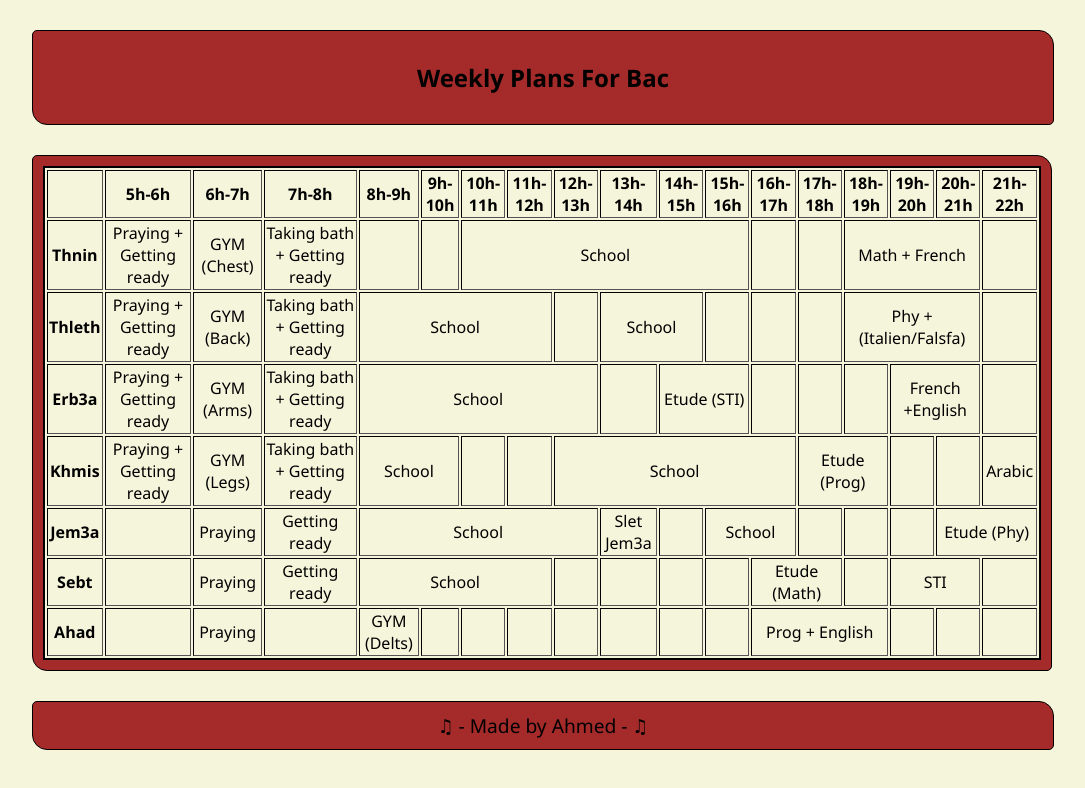
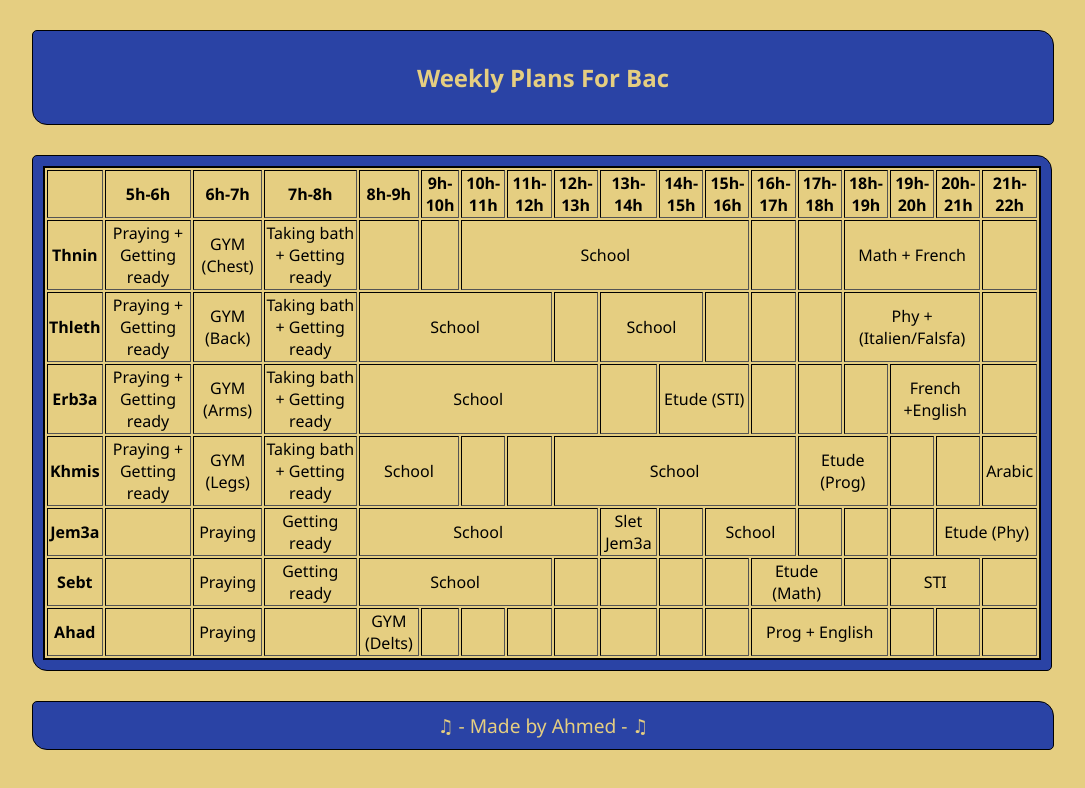
Before and after one commit to ahmed10nedhyr/bac-plan, a plain HTML site: page index.html in a window 1280 px wide. Shown: the whole page, without its empty margins (6-1091 px from the left). Drawn offline with Linux system fonts and the light colour scheme.

Commit message:
Update style.css

```diff
--- a/style.css
+++ b/style.css
@@ -1,18 +1,10 @@
 body{
-    background-color: beige;
+    background-color: rgb(229, 206, 129);
     font-family: 'Segoe UI', Tahoma, Geneva, Verdana, sans-serif;
 }
-header{
-    background: brown;
-    border: 1px solid black;
-    border-radius: 5px 15px;
-    margin: 30px;
-    padding: 10px;
-    text-align: center;
-    width: 1000px;
-}
-footer{
-    background: brown;
+header,footer{
+    background: rgb(42, 67, 165);
+    color: rgb(229, 206, 129);
     border: 1px solid black;
     border-radius: 5px 15px;
     margin: 30px;
@@ -21,7 +13,7 @@ footer{
     width: 1000px;
 }
 section{
-    background: brown;
+    background: rgb(42, 67, 165);
     border: 1px solid black;
     border-radius: 5px 15px;
     margin: 30px;
@@ -29,9 +21,9 @@ section{
     text-align: center;
 }
 table{
-    background: beige;
+    background: rgb(229, 206, 129);
     border: 2px solid black;
-    background-color: beige;
+    background-color: rgb(229, 206, 129);
 }
 div{
     width: 1080px;
```
